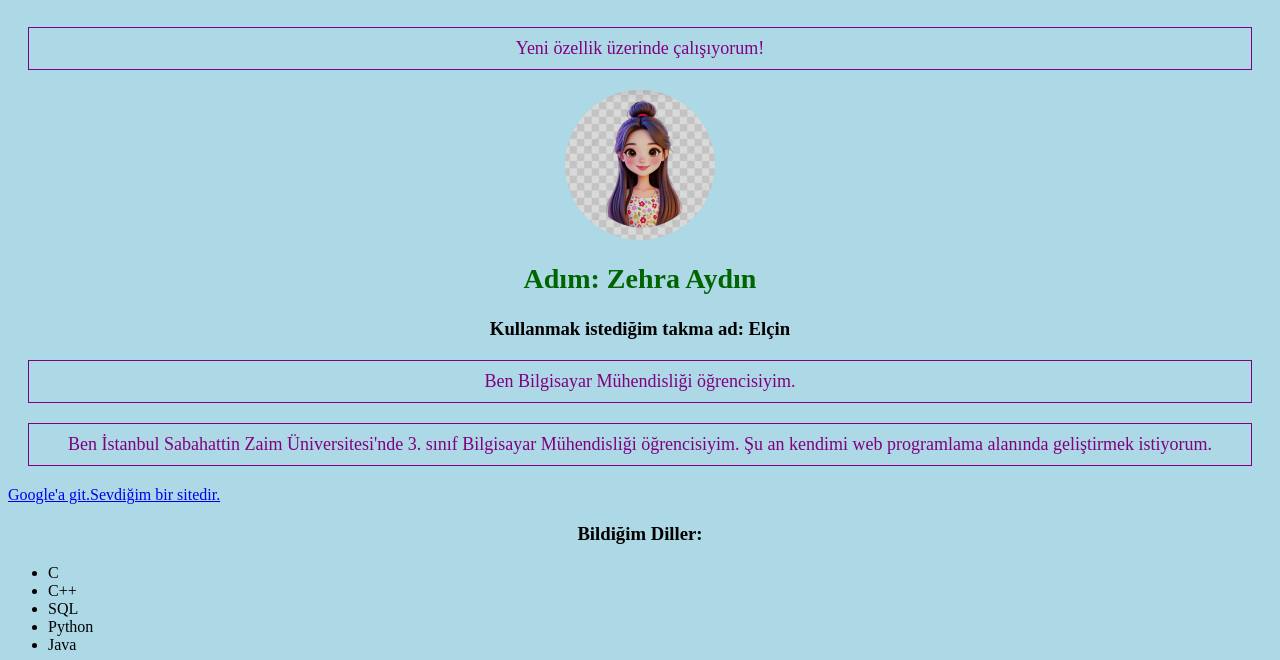
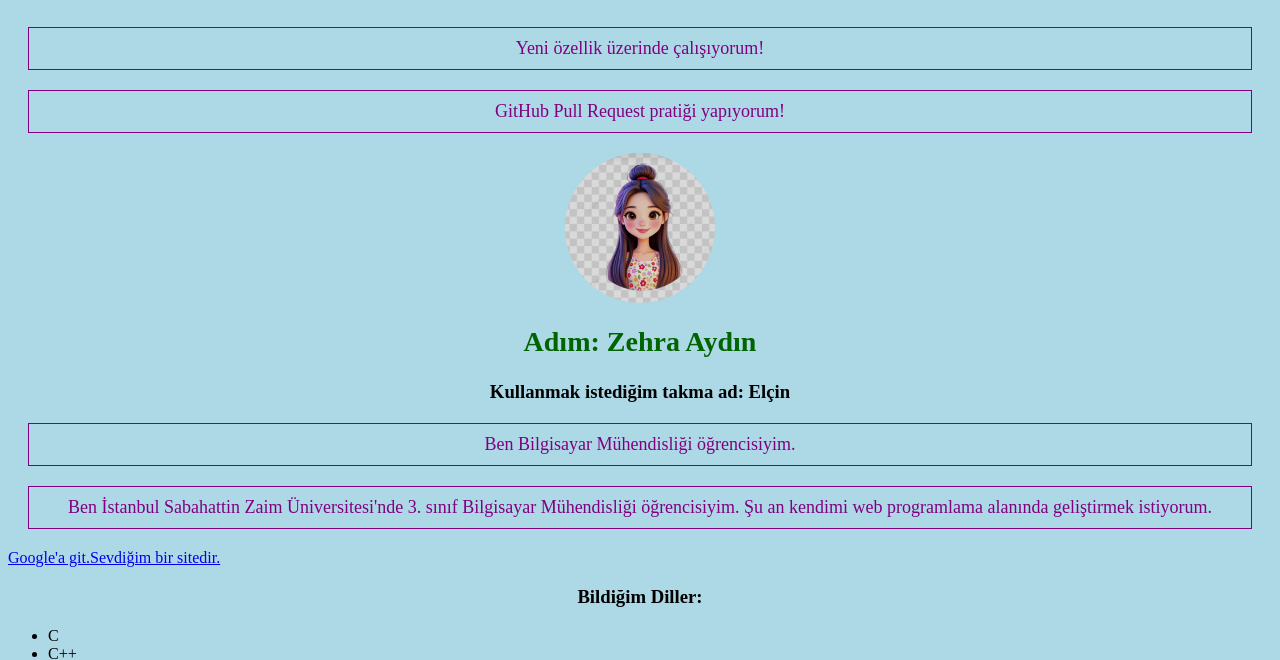
Before and after one commit to ZehraAydinn/ilk-web-sitem, a plain HTML site: page index.html in a window 1280 px wide. Shown: the part 119-779 px from the top of the page. Drawn offline with Linux system fonts and the light colour scheme; no server answers.

Commit message:
Pull Request icin yeni yazi eklendi

```diff
--- a/index.html
+++ b/index.html
@@ -171,6 +171,7 @@
 
         <h1>Merhaba, Benim İlk Websitem!</h1>
         <p>Yeni özellik üzerinde çalışıyorum!</p>
+        <p>GitHub Pull Request pratiği yapıyorum!</p>
         <img src="IMG_4990.jpg" alt="Profil fotoğrafım">
         <h2>Adım: Zehra Aydın</h2>
         <h3>Kullanmak istediğim takma ad: Elçin</h3>
```
